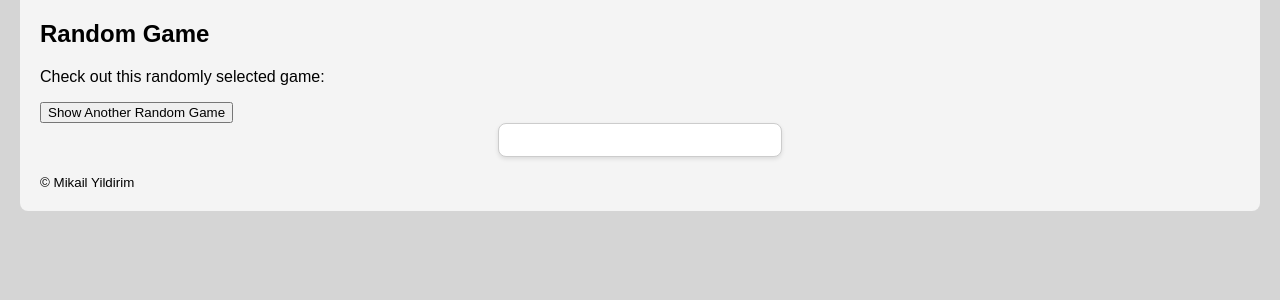
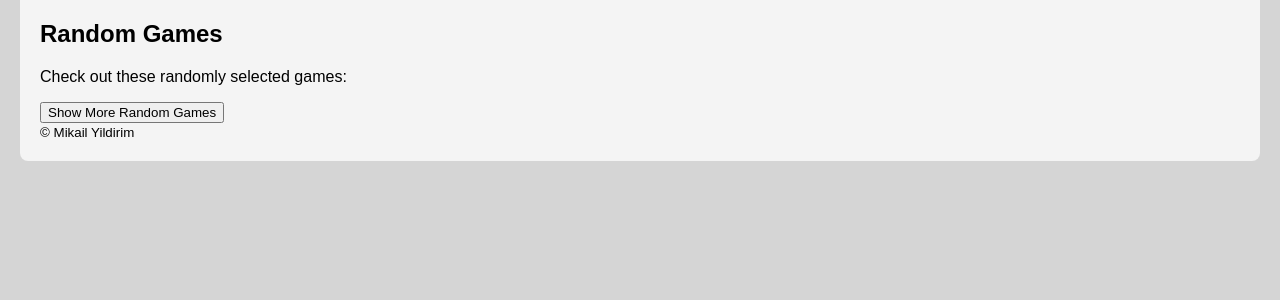
Before and after one commit to mikthelegend/commander_games, a Flask app: page / in a window 1280 px wide. Shown: the part 193-493 px from the top of the page. Run offline with Flask 3, Linux system fonts and the light colour scheme; data that the repository does not hold is empty.

Commit message:
Change "random game" on front page to "random games", now including 3 games instead of 1

```diff
--- a/static/index.js
+++ b/static/index.js
@@ -1,23 +1,37 @@
-function loadRandomGame() {
+function loadRandomGames() {
     fetch('/get_all_games')
         .then(response => response.json())
         .then(data => {
-            const random_game = data[Math.floor(Math.random() * data.length)];
+            const random_indexes = [];
+            while (random_indexes.length < 3 && random_indexes.length < data.length) {
+                const random_index = Math.floor(Math.random() * data.length);
+                if (!random_indexes.includes(random_index)) {
+                    random_indexes.push(random_index);
+                }
+            }
 
-            // After fetching the random game, populate the card
-            const randomGameCard = document.getElementById('random_game')
+            const random_games = random_indexes.map(index => data[index]);
+
+            // After fetching the random games, populate the cards
+            document.getElementById('random_games_container').innerHTML = '';
+            random_games.forEach(random_game => {
+                const randomGameCard = document.createElement('div');
+                randomGameCard.className = 'game-card';
                 randomGameCard.innerHTML = `<strong>Game ID:</strong> ${random_game.game_id} <strong>Date:</strong> ${random_game.date} <br>
                                             <strong>Winner:</strong> ${random_game.winning_player} <br>(${random_game.winning_deck}) <br>
                                             <strong>Losers:</strong> ${random_game.losing_players.join(", ")} <br>
                                             <strong>Losing Decks:</strong> <br>${random_game.losing_decks.join("<br>")} <br>
                                             <strong>Notes:</strong> <br>${random_game.notes}`;
+
+                document.getElementById('random_games_container').appendChild(randomGameCard);
+            });
         });
 }
 
 document.addEventListener('DOMContentLoaded', function() {
-    loadRandomGame();
+    loadRandomGames();
 });
 
 document.getElementById('new_random_game_btn').addEventListener('click', function() {
-    loadRandomGame();
+    loadRandomGames();
 });
--- a/static/style.css
+++ b/static/style.css
@@ -95,10 +95,10 @@ th {
   width: 250px;
 }
 
-#random_game_container {
+#random_games_container {
   display: flex;
-  align-items: center;
   justify-content: center;
+  gap: 1rem;
 }
 
 #add_new_game_card {
@@ -145,4 +145,5 @@ textarea {
   .nav-list { flex-wrap: wrap; gap: 0.5rem; }
   #games_list { display: flex; }
   #games_table { display: none; }
+  #random_games_container { flex-direction: column; }
 }
--- a/templates/index.html
+++ b/templates/index.html
@@ -10,13 +10,11 @@
     </header>
 
     <div>
-        <h2>Random Game</h2>
-        <p>Check out this randomly selected game:</p>
-        <button id="new_random_game_btn">Show Another Random Game</button>
-        <div id="random_game_container">
-            <div id="random_game" class="game-card">
-                <!-- Random game details will be populated here by static/index.js -->
-            </div>
+        <h2>Random Games</h2>
+        <p>Check out these randomly selected games:</p>
+        <button id="new_random_game_btn">Show More Random Games</button>
+        <div id="random_games_container">
+            <!-- Random game details will be populated here by static/index.js -->
         </div>
     </div>
 </main>
```
Lines whose indentation alone changed are shown as unchanged.
